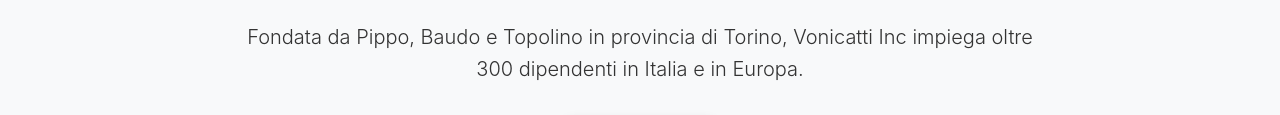
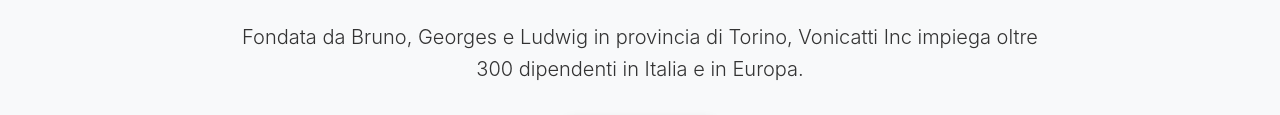
Before and after one commit to Vonicatti/vonicatti, a plain HTML site: page index.html in a window 1280 px wide. Shown: the part 797-912 px from the top of the page. Drawn offline with nearby package versions, Linux system fonts and the light colour scheme.

Commit message:
Update index.html

```diff
--- a/index.html
+++ b/index.html
@@ -43,7 +43,7 @@
   <div class="container text-center">
     <h2 class="mb-4">Chi Siamo</h2>
     <p class="lead mx-auto" style="max-width: 800px;">
-      Fondata da Pippo, Baudo e Topolino in provincia di Torino, Vonicatti Inc impiega oltre 300 dipendenti in Italia e in Europa.
+      Fondata da Bruno, Georges e Ludwig in provincia di Torino, Vonicatti Inc impiega oltre 300 dipendenti in Italia e in Europa.
     </p>
     <a href="about.html" class="btn btn-about mt-3">Scopri il team</a>
   </div>
```
